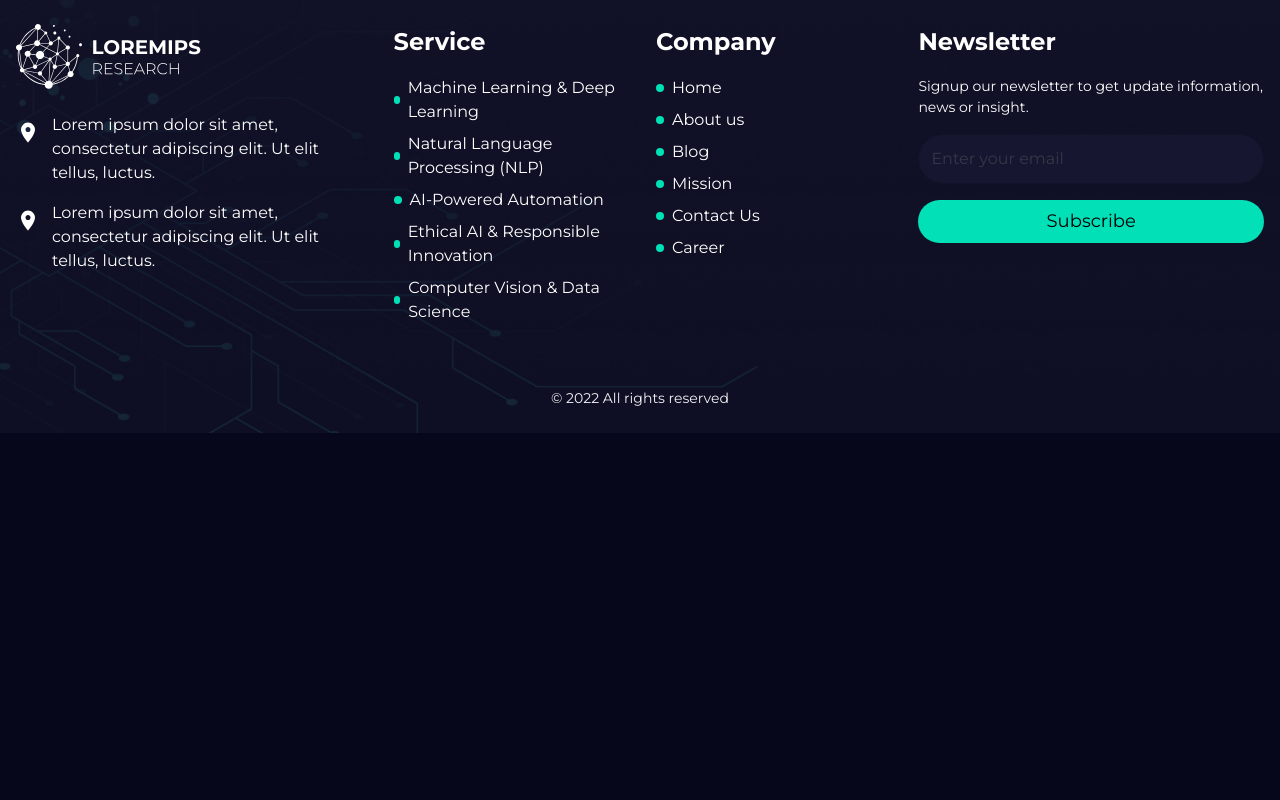
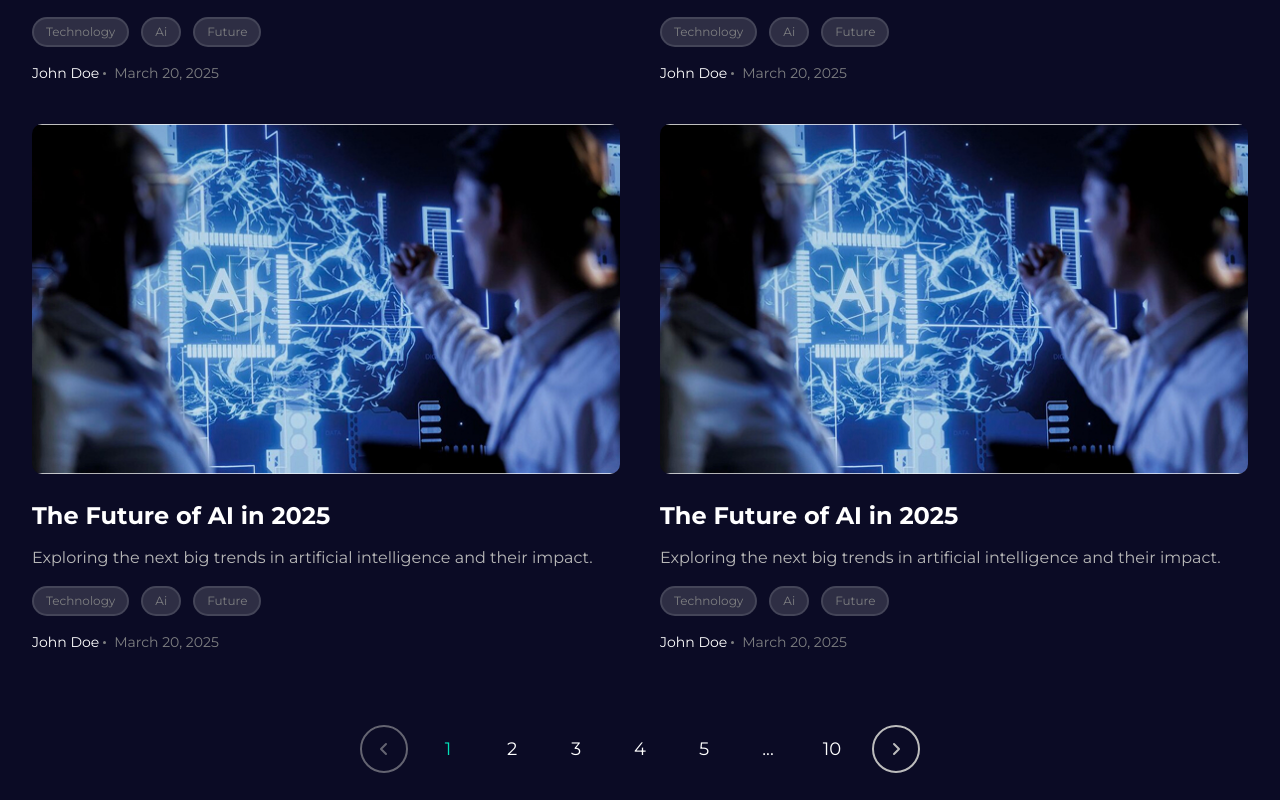
Before and after one commit to muaazkasbati/ai-research, a Next.js app: page /blogs in a window 1280 px wide. Shown: the part 2160-2960 px from the top of the page. Before the commit the page ends 2593 px from the top, so only its background shows below. Built offline with nearby package versions, Linux system fonts and the light colour scheme.

Commit message:
updated 21 march (1)

```diff
--- a/src/components/blog/BlogCard.jsx
+++ b/src/components/blog/BlogCard.jsx
@@ -39,7 +39,7 @@ const BlogCard = ({ imageSrc, title, excerpt, categories, author, date }) => {
                 </div>
 
                 {/* Author and Date */}
-                <div className="flex items-center justify-between">
+                <div className="flex items-center gap-1">
                     <span className="text-[12px] sm:text-[13px] md:text-[14px] text-white font-montserrat">
                         {author}
                     </span>
--- /dev/null
+++ b/src/components/blog/Pagination.jsx
@@ -0,0 +1,130 @@
+// components/Pagination.jsx
+import React, { useEffect } from 'react';
+
+const Pagination = ({ currentPage, handlePageChange, totalPages }) => {
+  const renderPaginationLinks = () => {
+    const pages = [];
+    const maxPagesToShow = 5;
+
+    if (totalPages <= maxPagesToShow) {
+      for (let page = 1; page <= totalPages; page++) {
+        pages.push(renderPageLink(page));
+      }
+    } else {
+      let startPage = Math.max(1, currentPage - Math.floor(maxPagesToShow / 2));
+      const endPage = Math.min(totalPages, startPage + maxPagesToShow - 1);
+
+      if (endPage === totalPages) {
+        startPage = Math.max(1, endPage - maxPagesToShow + 1);
+      }
+
+      pages.push(renderPageLink(1));
+
+      if (startPage > 2) {
+        pages.push(renderEllipsis());
+      }
+
+      for (let page = startPage === 1 ? 2 : startPage; page <= endPage; page++) {
+        pages.push(renderPageLink(page));
+      }
+
+      if (endPage < totalPages - 1) {
+        pages.push(renderEllipsis());
+      }
+
+      if (endPage !== totalPages) {
+        pages.push(renderPageLink(totalPages));
+      }
+    }
+
+    return pages;
+  };
+
+  const renderPageLink = (page) => (
+    <button
+      key={page}
+      onClick={() => handlePageChange(page)}
+      className={`w-10 h-10 sm:w-12 sm:h-12 flex items-center justify-center text-[16px] sm:text-[18px] font-montserrat cursor-pointer ${
+        currentPage === page
+          ? 'text-[#02E0B8]'
+          : 'bg-transparent text-white'
+      }`}
+    >
+      {page}
+    </button>
+  );
+
+  const renderEllipsis = () => (
+    <span
+      key="ellipsis"
+      className="w-10 h-10 sm:w-12 sm:h-12 flex items-center justify-center text-white text-[16px] sm:text-[18px] font-montserrat"
+    >
+      ...
+    </span>
+  );
+
+  useEffect(() => {
+    renderPaginationLinks();
+  }, [totalPages]);
+
+  return (
+    <div className="flex justify-center py-8">
+      <div className="flex items-center gap-2 sm:gap-3 md:gap-4">
+        {/* Previous Arrow */}
+        <button
+          onClick={() => handlePageChange(currentPage - 1)}
+          disabled={currentPage === 1}
+          className={`w-10 h-10 sm:w-12 sm:h-12 flex items-center justify-center rounded-full border-2 border-[#BCBCBC] text-[#BCBCBC] ${
+            currentPage === 1 ? 'opacity-50 cursor-not-allowed' : 'hover:bg-[#BCBCBC] hover:text-white cursor-pointer'
+          } transition-colors duration-300`}
+        >
+          <svg
+            width="20"
+            height="20"
+            viewBox="0 0 20 20"
+            fill="none"
+            xmlns="http://www.w3.org/2000/svg"
+          >
+            <path
+              d="M12 15L7 10L12 5"
+              stroke="currentColor"
+              strokeWidth="2"
+              strokeLinecap="round"
+              strokeLinejoin="round"
+            />
+          </svg>
+        </button>
+
+        {/* Pagination Links */}
+        {renderPaginationLinks()}
+
+        {/* Next Arrow */}
+        <button
+          onClick={() => handlePageChange(currentPage + 1)}
+          disabled={currentPage === totalPages}
+          className={`w-10 h-10 sm:w-12 sm:h-12 flex items-center justify-center rounded-full border-2 border-[#BCBCBC] text-[#BCBCBC] ${
+            currentPage === totalPages ? 'opacity-50 cursor-not-allowed' : 'hover:bg-[#BCBCBC] hover:text-white cursor-pointer'
+          } transition-colors duration-300`}
+        >
+          <svg
+            width="20"
+            height="20"
+            viewBox="0 0 20 20"
+            fill="none"
+            xmlns="http://www.w3.org/2000/svg"
+          >
+            <path
+              d="M8 15L13 10L8 5"
+              stroke="currentColor"
+              strokeWidth="2"
+              strokeLinecap="round"
+              strokeLinejoin="round"
+            />
+          </svg>
+        </button>
+      </div>
+    </div>
+  );
+};
+
+export default Pagination;
--- a/src/pages/blogs/index.jsx
+++ b/src/pages/blogs/index.jsx
@@ -1,4 +1,5 @@
 import BlogCard from "@/components/blog/BlogCard";
+import Pagination from "@/components/blog/Pagination";
 import Footer from "@/components/Footer";
 import Header from "@/components/Header";
 import CallToAction from "@/components/home/CallToAction";
@@ -28,29 +29,19 @@ export default function Blogs() {
     // State to track active tab
     const [activeTab, setActiveTab] = useState(tabsData[0].id);
 
-    const initialBlogs = [
-        {
+    const blog = {
         imageSrc: "/images/blog-image.jpg",
         title: "The Future of AI in 2025",
         excerpt: "Exploring the next big trends in artificial intelligence and their impact.",
         categories: ["technology", "ai", "future"],
         author: "John Doe",
         date: "March 20, 2025",
-        },
-        {
-            imageSrc: "/images/blog-image.jpg",
-            title: "Machine Learning Basics",
-            excerpt: "A beginner's guide to understanding ML concepts.",
-            categories: ["ml", "education", "tech"],
-            author: "Jane Smith",
-            date: "March 18, 2025",
-        },
-    ];
+    }
 
-    // Duplicate the array if length is odd to ensure pairs (minimum 2 cards)
-    const blogs = initialBlogs.length % 2 === 0
-        ? initialBlogs
-        : [...initialBlogs, initialBlogs[0]];
+    // // Duplicate the array if length is odd to ensure pairs (minimum 2 cards)
+    // const blogs = initialBlogs.length % 2 === 0
+    //     ? initialBlogs
+    //     : [...initialBlogs, initialBlogs[0]];
 
     return (
         <>
@@ -105,10 +96,10 @@ export default function Blogs() {
                     {/* <h2 className="text-[32px] sm:text-[36px] md:text-[40px] font-bold text-center text-white font-montserrat mb-8 sm:mb-10 md:mb-12">
                         Latest Blogs
                     </h2> */}
-                    <div className="grid grid-cols-1 sm:grid-cols-2 gap-6 sm:gap-8 md:gap-10">
-                        {blogs.map((blog, index) => (
+                    <div className="grid grid-cols-1 sm:grid-cols-2 gap-6 sm:gap-8 md:gap-10 mb-10">
+                        {new Array(6).fill(null)?.map((data, i) => (
                             <BlogCard
-                                key={index}
+                                key={i}
                                 imageSrc={blog.imageSrc}
                                 title={blog.title}
                                 excerpt={blog.excerpt}
@@ -118,6 +109,11 @@ export default function Blogs() {
                             />
                         ))}
                     </div>
+                    <Pagination
+                        currentPage={1}
+                        handlePageChange={(page) => console.log("Page changed to:", page)}
+                        totalPages={10}
+                    />
                 </div>
             </section>
             <CallToAction />
```
Lines whose indentation alone changed are shown as unchanged.
